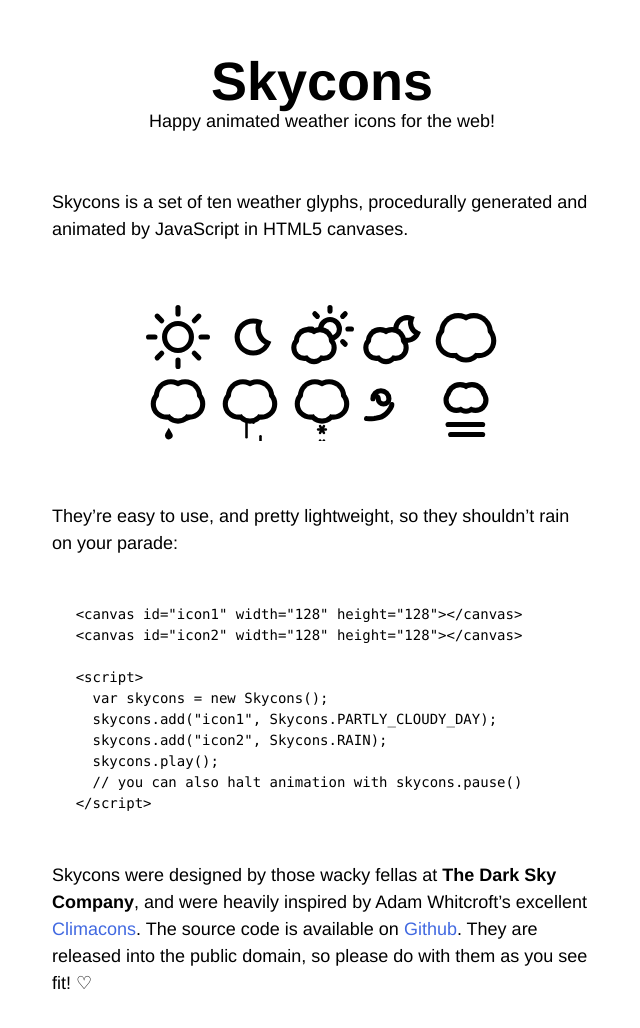
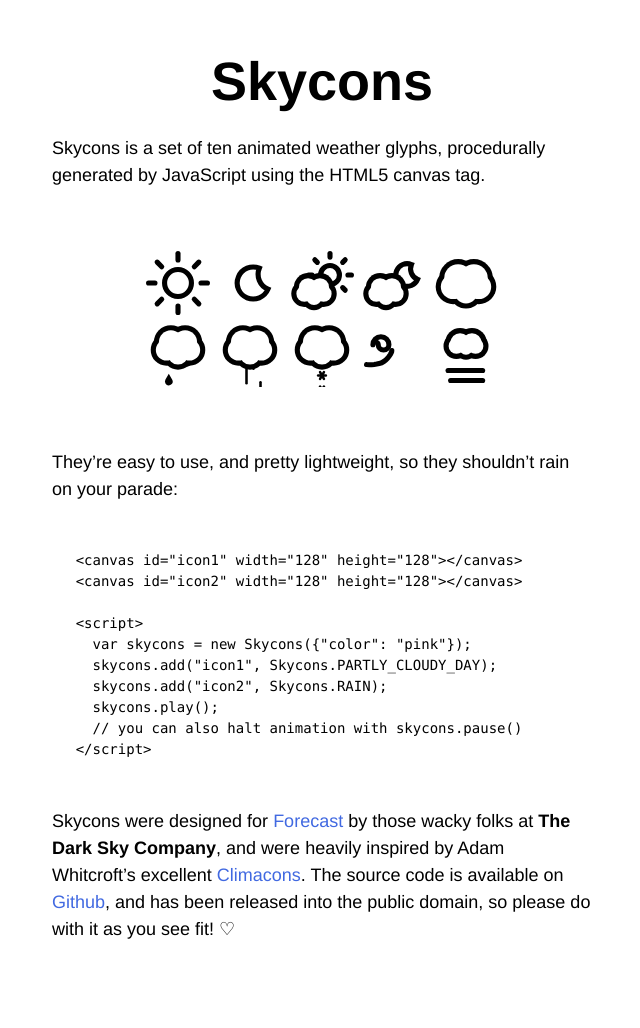
Before and after one commit to darkskyapp/skycons, a plain HTML site: page index.html in a window 1280 px wide. Shown: the whole page, without its empty margins (318-958 px from the left). After the commit the page ends 997 px from the top, so only its background shows below. Drawn offline with Linux system fonts and the light colour scheme.

Commit message:
Better index.

```diff
--- a/index.html
+++ b/index.html
@@ -16,23 +16,15 @@
         width: 30em;
       }
 
-      header {
-        text-align: center;
-        margin: 3em 0;
-      }
-
       h1 {
         font-size: 3em;
         line-height: 1em;
+        text-align: center;
         margin: 0.5em 0;
       }
 
       p {
         margin: 1.5em 0;
-      }
-
-      header * {
-        margin: 0;
       }
 
       figure {
@@ -70,13 +62,10 @@
 
   <body>
     <article>
-      <header>
-        <h1>Skycons</h1>
-        <p>Happy animated weather icons for the web!</p>
-      </header>
+      <h1>Skycons</h1>
 
-      <p>Skycons is a set of ten weather glyphs, procedurally generated and
-      animated by JavaScript in HTML5 canvases.</p>
+      <p>Skycons is a set of ten animated weather glyphs, procedurally
+      generated by JavaScript using the HTML5 canvas tag.</p>
 
       <figure class="icons">
         <canvas id="clear-day" width="64" height="64">
@@ -117,19 +106,20 @@
 &lt;canvas id="icon2" width="128" height="128"&gt;&lt;/canvas&gt;
 
 &lt;script&gt;
-  var skycons = new Skycons();
+  var skycons = new Skycons({"color": "pink"});
   skycons.add("icon1", Skycons.PARTLY_CLOUDY_DAY);
   skycons.add("icon2", Skycons.RAIN);
   skycons.play();
   // you can also halt animation with skycons.pause()
 &lt;/script&gt;</pre>
 
-      <p>Skycons were designed by those wacky fellas at <strong>The Dark Sky
-      Company</strong>, and were heavily inspired by Adam Whitcroft&rsquo;s
-      excellent <a href="http://adamwhitcroft.com/climacons/">Climacons</a>.
-      The source code is available on
-      <a href="http://github.com/darkskyapp/skycons">Github</a>. They are
-      released into the public domain, so please do with them as you see fit!
+      <p>Skycons were designed for <a href="http://forecast.io/">Forecast</a>
+      by those wacky folks at <strong>The Dark Sky Company</strong>, and were
+      heavily inspired by Adam Whitcroft&rsquo;s excellent
+      <a href="http://adamwhitcroft.com/climacons/">Climacons</a>. The source
+      code is available on
+      <a href="http://github.com/darkskyapp/skycons">Github</a>, and has been
+      released into the public domain, so please do with it as you see fit!
       &#9825;</p>
     </article>
 
```
